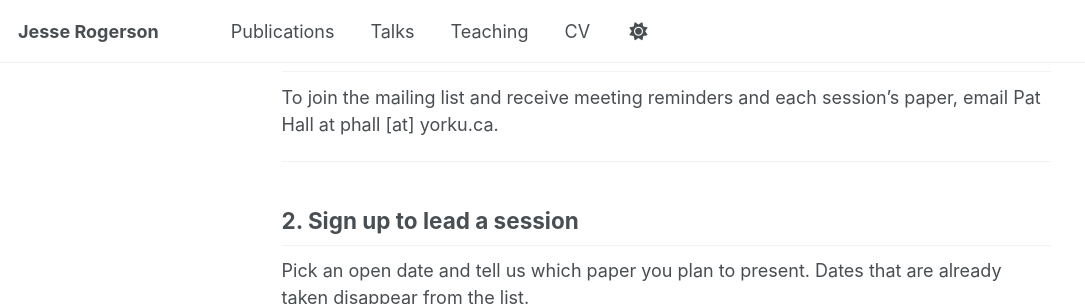
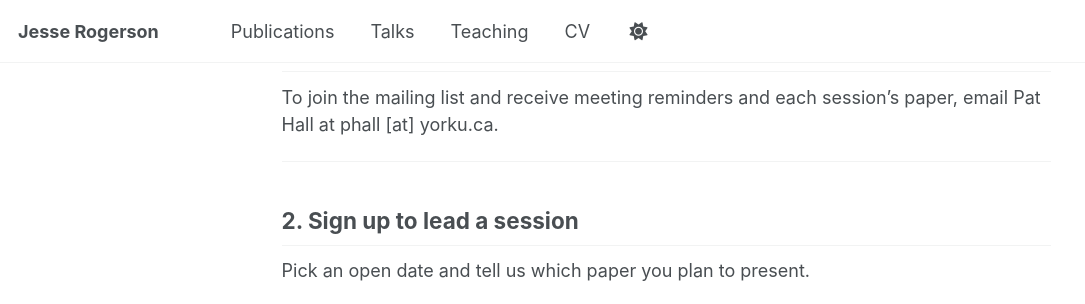
Before and after one commit to jesserogerson/jesserogerson.github.io, a Jekyll site: the page built from _pages/journal-club.md, in a window 1280 px wide and 900 px high, scrolled down 354 px, cut to the strip 0-304 px from the top of the window. Shown: the whole strip, without its empty margins (0-1085 px from the left). Built offline with Jekyll 4.4.1, drawn with Linux system fonts in a browser that asks for light colours; a style sheet for code colours, icons or effects is not loaded.

Commit message:
Update journal club sign-up instructions
Removed comment about taken dates from the sign-up section.

```diff
--- a/_pages/journal-club.md
+++ b/_pages/journal-club.md
@@ -45,8 +45,10 @@ email Pat Hall at phall [at] yorku.ca.
 
 ## 2. Sign up to lead a session
 
-Pick an open date and tell us which paper you plan to present. Dates
-that are already taken disappear from the list.
+Pick an open date and tell us which paper you plan to present.
+<!--
+Dates that are already taken disappear from the list.
+-->
 
 <iframe
   src="https://forms.gle/ccLmC7i4dWvyufkt6"
```
